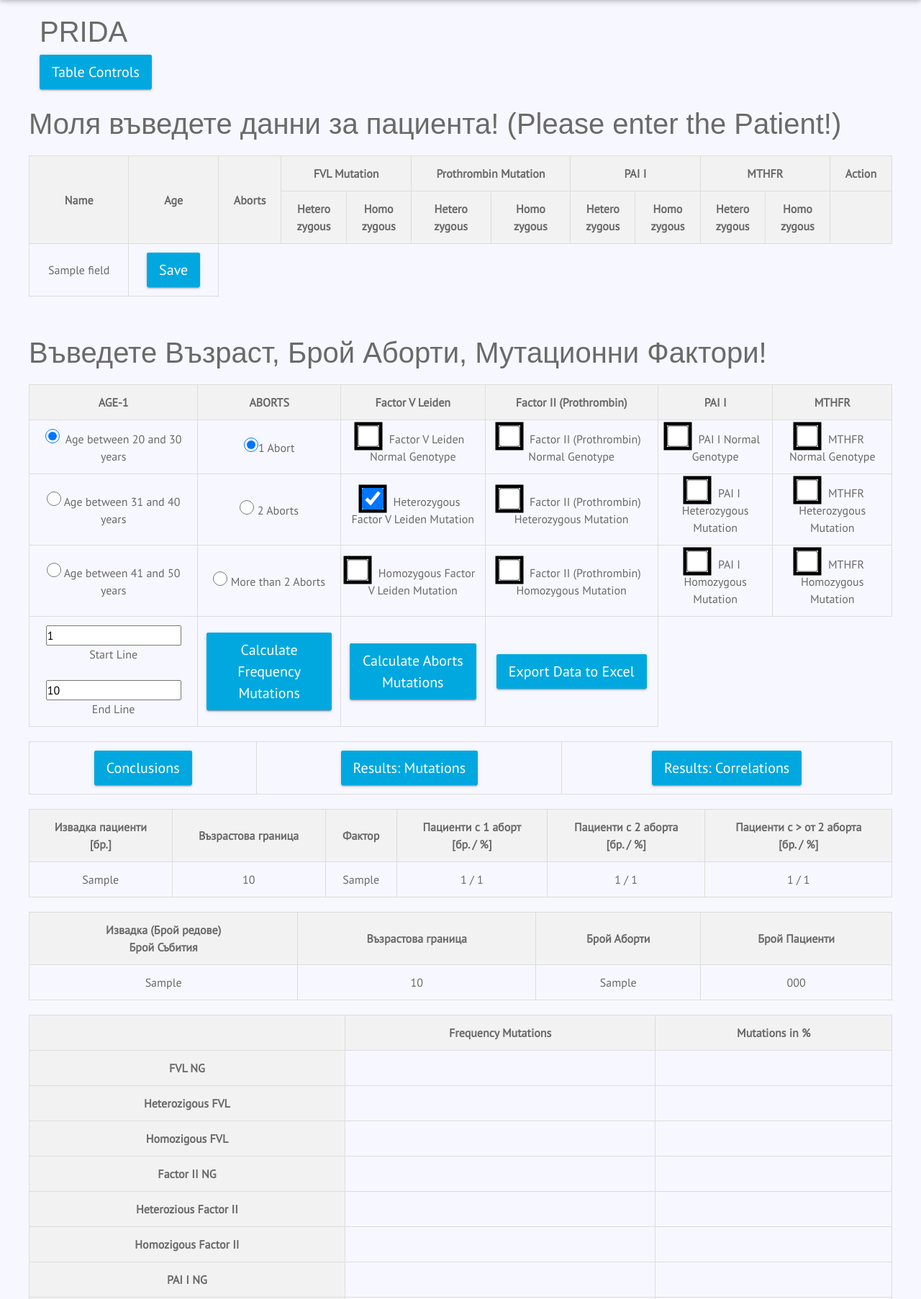
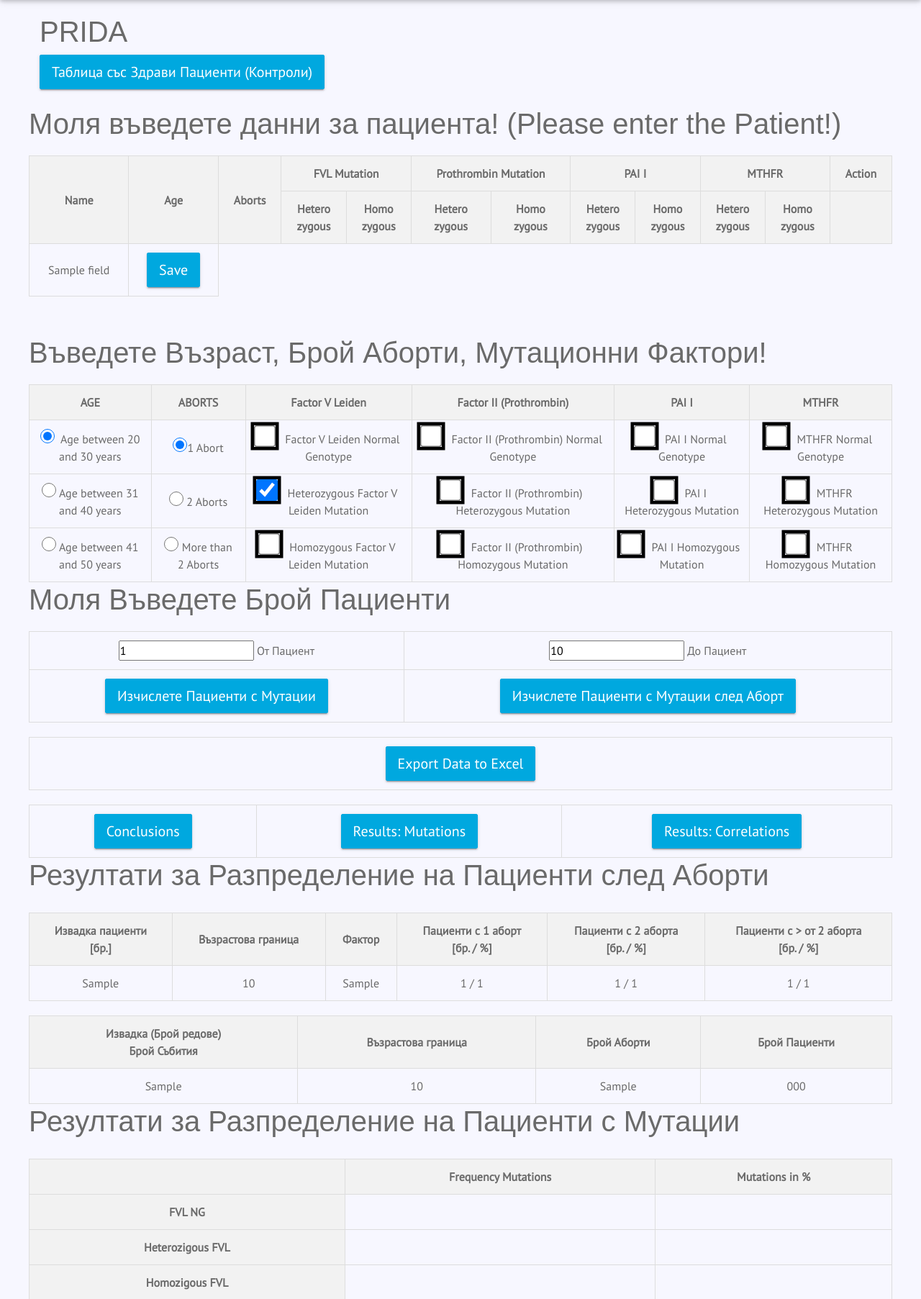
Before and after one commit to tihobg/prida-vercel-settings, a Django app: template pridastartpr/pridastartapp/templates/proba1.html in a window 1280 px wide. Shown: the part 124-1929 px from the top of the page at 72% size. Run offline with Django 5.2, Linux system fonts and the light colour scheme; the template is opened without the code that fills it: most values are stand-ins (such as "Sample title", 1, 10 or a date in 2020); lists and menus that the app fills with data are empty; some libraries are stand-ins or nearby versions; some web fonts are replaced.

Commit message:
Update proba1.html

```diff
--- a/pridastartpr/pridastartapp/templates/proba1.html
+++ b/pridastartpr/pridastartapp/templates/proba1.html
@@ -20,7 +20,7 @@
             <h1>PRIDA</h1>
             <form method="post" action="{% url 'controli' %}">
                 {% csrf_token %}
-                <button class="btn btn-primary btn-lg">Table Controls</button>
+                <button class="btn btn-primary btn-lg">Таблица със Здрави Пациенти (Контроли)</button>
             </form>
         </div>
     </div>
@@ -84,7 +84,7 @@
             <table>
                 {% csrf_token %}
                 <tr>
-                    <th> <div align="center"> AGE-1 </div> </th>
+                    <th> <div align="center"> AGE </div> </th>
                     <th> <div align="center"> ABORTS </div></th>
                     <th> <div align="center"> Factor V Leiden </div> </th>
                     <th> <div align="center"> Factor II (Prothrombin) </div> </th>
@@ -163,24 +163,98 @@
                         MTHFR Homozygous Mutation
                     </td>
                 </tr>
+<!--                <tr>-->
+<!--                    <td>-->
+<!--                        <div align="center">-->
+<!--                            <input type="text" name="start_line" value="1"> Start Line-->
+<!--                        </div>-->
+<!--                        <br>-->
+<!--                        <div align="center">-->
+<!--                            <input type="text" name="end_line" value="10"> End Line-->
+<!--                        </div>-->
+<!--                    </td>-->
+<!--                    <td>-->
+<!--                        <button name="submit" class="btn btn-primary btn-lg">Calculate Frequency Mutations</button>-->
+<!--                    </td>-->
+<!--                    <td>-->
+<!--                        <button name="calculate_mutations_aborts" class="btn btn-primary btn-lg">-->
+<!--                            Calculate Aborts Mutations-->
+<!--                        </button>-->
+<!--                    </td>-->
+<!--                    <td>-->
+<!--                        <form method="post" action="{% url 'proba1' %}">-->
+<!--                            {% csrf_token %}-->
+<!--                            <button name="btn_excel_extract" class="btn btn-primary btn-lg">-->
+<!--                                Export Data to Excel-->
+<!--                            </button>-->
+<!--                        </form>-->
+<!--                    </td>-->
+<!--                </tr>-->
+            </table>
+            <h1>Моля Въведете Брой Пациенти</h1>
+            <table>
                 <tr>
                     <td>
                         <div align="center">
-                            <input type="text" name="start_line" value="1"> Start Line
-                        </div>
-                        <br>
-                        <div align="center">
-                            <input type="text" name="end_line" value="10"> End Line
+                            <input type="text" name="start_line" value="1"> От Пациент
                         </div>
                     </td>
                     <td>
-                        <button name="submit" class="btn btn-primary btn-lg">Calculate Frequency Mutations</button>
+                        <div align="center">
+                            <input type="text" name="end_line" value="10"> До Пациент
+                        </div>
+                    </td>
+                </tr>
+                <tr>
+                    <td>
+                        <button name="submit" class="btn btn-primary btn-lg">Изчислете Пациенти с Мутации</button>
                     </td>
                     <td>
                         <button name="calculate_mutations_aborts" class="btn btn-primary btn-lg">
-                            Calculate Aborts Mutations
+                            Изчислете Пациенти с Мутации след Аборт
                         </button>
                     </td>
+                </tr>
+
+
+            </table>
+        </form>
+<!--        <table>-->
+<!--            <tr>-->
+
+
+<!--                <td>-->
+<!--                    <button name="submit" class="btn btn-primary btn-lg">Calculate Frequency Mutations</button>-->
+<!--                </td>-->
+
+<!--                    <td>-->
+<!--                        <button name="submit" class="btn btn-primary btn-lg">Calculate Frequency Mutations</button>-->
+<!--                    </td>-->
+<!--                    <td>-->
+<!--                        <button name="calculate_mutations_aborts" class="btn btn-primary btn-lg">-->
+<!--                            Calculate Aborts Mutations-->
+<!--                        </button>-->
+<!--                    </td>-->
+<!--                    <td>-->
+<!--                        <form method="post" action="{% url 'proba1' %}">-->
+<!--                            {% csrf_token %}-->
+<!--                            <button name="btn_excel_extract" class="btn btn-primary btn-lg">-->
+<!--                                Export Data to Excel-->
+<!--                            </button>-->
+<!--                        </form>-->
+<!--                    </td>-->
+<!--                </tr>-->
+<!--            <tr></tr>-->
+        </table>
+        <table>
+<!--            <td>-->
+<!--                        <button name="submit" class="btn btn-primary btn-lg">Calculate Frequency Mutations</button>-->
+<!--                    </td>-->
+<!--                    <td>-->
+<!--                        <button name="calculate_mutations_aborts" class="btn btn-primary btn-lg">-->
+<!--                            Calculate Aborts Mutations-->
+<!--                        </button>-->
+<!--                    </td>-->
                     <td>
                         <form method="post" action="{% url 'proba1' %}">
                             {% csrf_token %}
@@ -189,9 +263,7 @@
                             </button>
                         </form>
                     </td>
-                </tr>
-            </table>
-        </form>
+        </table>
         <table>
             <tr>
                 <td>
@@ -220,6 +292,7 @@
                 </td>
             </tr>
         </table>
+        <h1>Резултати за Разпределение на Пациенти след Аборти</h1>
 
             <table>
                 <tr>
@@ -504,7 +577,10 @@
 
                     </tr>
                 </table>
+        <h1>Резултати за Разпределение на Пациенти с Мутации</h1>
+
             <table>
+
                 <tr>
                     <th></th>
                     <th>
@@ -791,6 +867,7 @@
         <form method="post" action="{% url 'proba1' %}">
             {% csrf_token %}
             <div style="height: 500px; overflow-x:auto;width: 1200px; overflow-y:auto;">
+                <h1>Таблица с Пациенти</h1>
                 <table>
                     <tr>
                         <th>
@@ -946,7 +1023,7 @@
     <table>
         <tr>
             <td>
-                <h1>Legend</h1>
+                <h1>Легенда</h1>
             </td>
         </tr>
         <tr>
```
